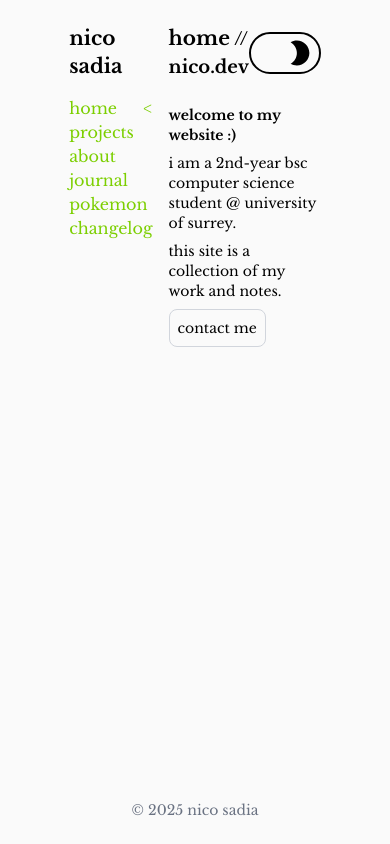
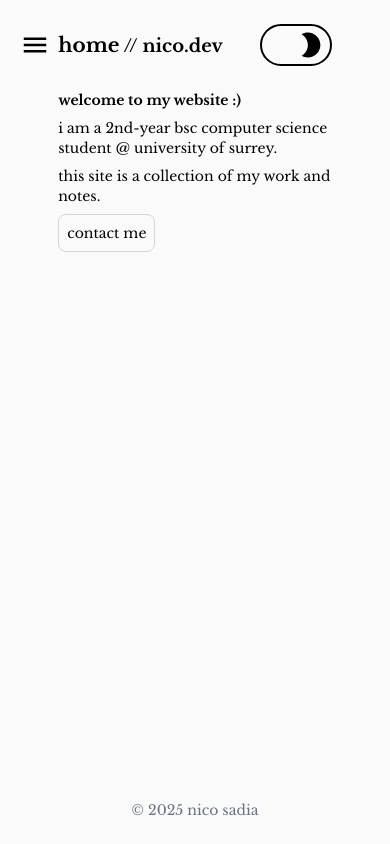
Before and after one commit to nico-sadia/my-portfolio, a Next.js app: page / in a window 390 px wide. Built offline with nearby package versions, Linux system fonts and the light colour scheme.

Commit message:
feat: added responsive sidebar

```diff
--- a/app/layout.tsx
+++ b/app/layout.tsx
@@ -31,7 +31,7 @@ export default function RootLayout({
         >
             <body className="p-6 flex min-h-screen flex-col items-center gap-y-6 overflow-x-hidden">
                 <ThemeProvider attribute="class">
-                    <div className="flex flex-row h-full justify-center gap-4 w-5/8 ">
+                    <div className="flex flex-row h-full justify-center gap-4 lg:w-5/8 ">
                         <Sidebar />
                         <div className="flex flex-col space-y-6 text-sm h-full w-4/5">
                             <div className="flex flex-row justify-between items-center">
--- a/components/layout/Sidebar.tsx
+++ b/components/layout/Sidebar.tsx
@@ -1,6 +1,9 @@
 "use client";
 import { usePathname } from "next/navigation";
 import Link from "../ui/Link";
+import { useState } from "react";
+import { MdMenu } from "react-icons/md";
+import { IoMdClose } from "react-icons/io";
 
 export default function Sidebar() {
     const links = [
@@ -14,9 +17,29 @@ export default function Sidebar() {
     const rawPath = usePathname();
     const pathName = rawPath === "/" ? "/home" : "/" + rawPath.split("/")[1];
 
+    const [isOpen, setOpen] = useState(false);
+
     return (
-        <nav className="flex flex-col w-48 rounded-xs h-full space-y-2">
-            <h1 className="font-bold text-xl mb-4">nico sadia</h1>
+        <>
+            <button
+                className={`mt-6.5 md:mx-8 md:mb-8 mb-4 mx-4 fixed top-0 left-0 transform translate-x-0 lg:-translate-x-full transition-all duration-300 hover:bg-neutral-200 rounded-md p-1`}
+                onClick={() => setOpen(!isOpen)}
+            >
+                <MdMenu className="h-7.5 w-7.5" />
+            </button>
+            <div
+                className={`${isOpen ? "translate-x-0" : "-translate-x-full"} fixed p-8 top-0 left-0 h-screen w-60 transform lg:translate-x-0 -translate-x-full bg-neutral-50 dark:bg-neutral-900 dark:text-white text-black transition-all duration-300`}
+            >
+                <aside id="main-sidebar">
+                    <div className="flex flex-row font-bold text-xl mb-4 justify-between">
+                        <h1>nico sadia</h1>
+                        <button
+                            className={`transition-all duration-200 hover:bg-neutral-200 rounded-md p-1 block lg:hidden`}
+                            onClick={() => setOpen(!isOpen)}
+                        >
+                            <IoMdClose className="h-4 w-4" />
+                        </button>
+                    </div>
                     <ul>
                         {links.map((link) => (
                             <li
@@ -29,12 +52,14 @@ export default function Sidebar() {
                                 >
                                     {link}
                                     {pathName === `/${link}` && (
-                                <span className="ml-auto">{"<"}</span>
+                                        <span className="ml-12">{"<"}</span>
                                     )}
                                 </Link>
                             </li>
                         ))}
                     </ul>
-        </nav>
+                </aside>
+            </div>
+        </>
     );
 }
```
Lines whose indentation alone changed are shown as unchanged.
